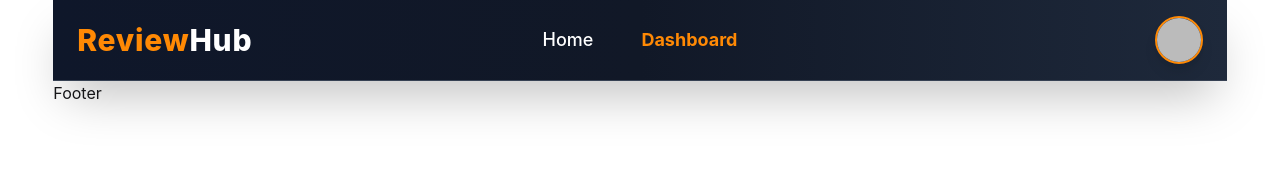
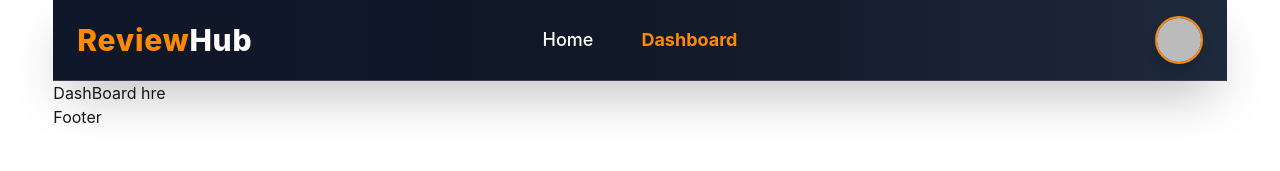
Before and after one commit to asik247/food-lovers-clientSite, a React (Vite) app: page /dashboard in a window 1280 px wide. Shown: the top 171 px of the page. Built offline with nearby package versions, Linux system fonts and the light colour scheme; no server answers; sample sign-in values are in the browser's storage.

Commit message:
deashBoad

```diff
--- a/src/Pages/DashBoard/DashBoard.jsx
+++ b/src/Pages/DashBoard/DashBoard.jsx
@@ -3,7 +3,7 @@ import React from 'react';
 const DashBoard = () => {
     return (
         <div>
-
+            <p>DashBoard hre</p>
         </div>
     );
 };
```
